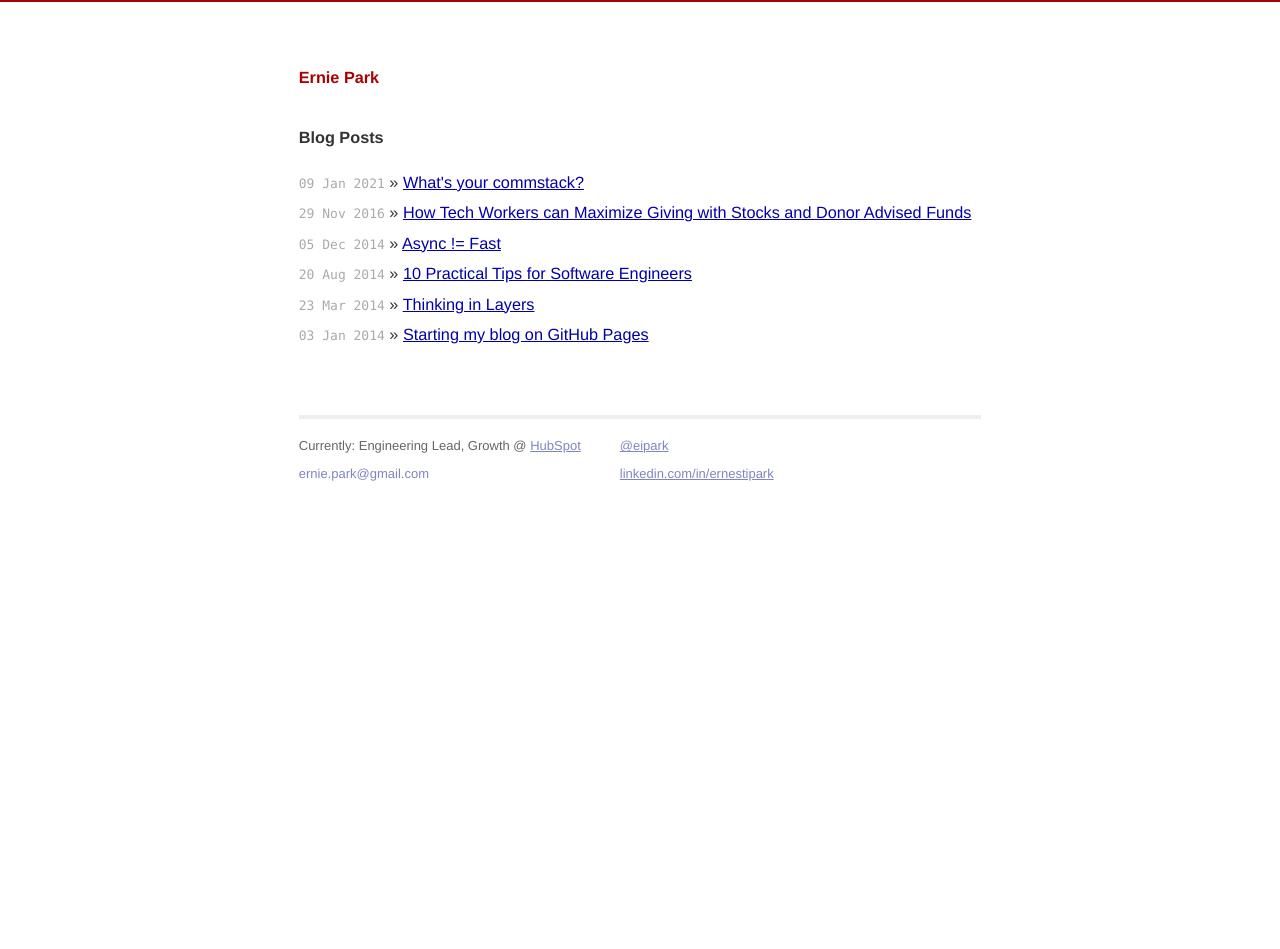
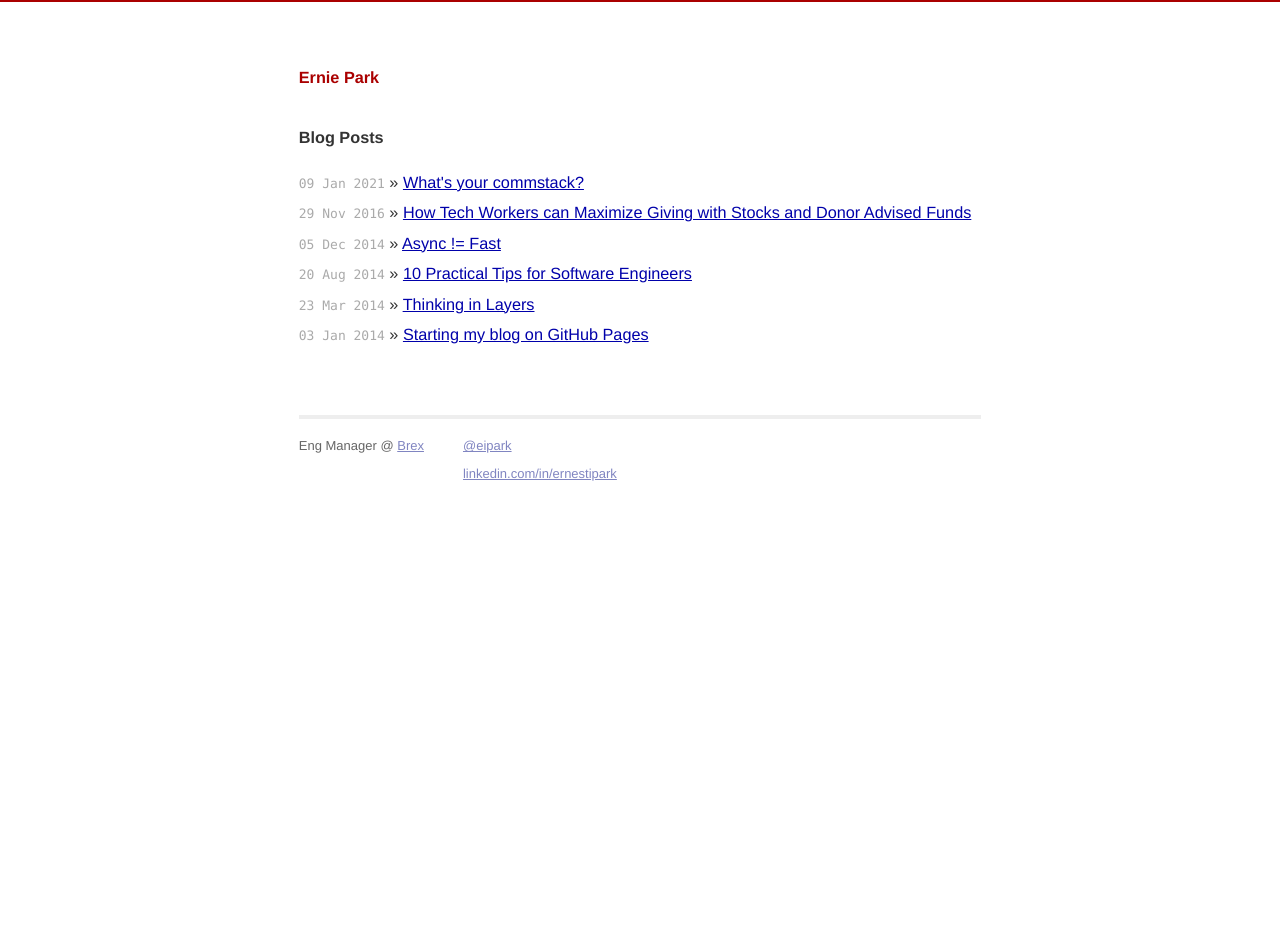
Before and after one commit to eipark/eipark.github.io, a Jekyll site: the page built from index.html, in a window 1280 px wide. Built offline with Jekyll 4.4.1, drawn with Linux system fonts in a browser that asks for light colours.

Commit message:
Update default.html

```diff
--- a/_layouts/default.html
+++ b/_layouts/default.html
@@ -25,8 +25,7 @@
           <div class="footer">
             <div class="contact">
               <p>
-                Currently: Engineering Lead, Growth @ <a href="http://product.hubspot.com">HubSpot<a/><br />
-                ernie.park@gmail.com
+                 Eng Manager @ <a href="https://www.brex.com/">Brex</a>
               </p>
             </div>
             <div class="contact">
```
